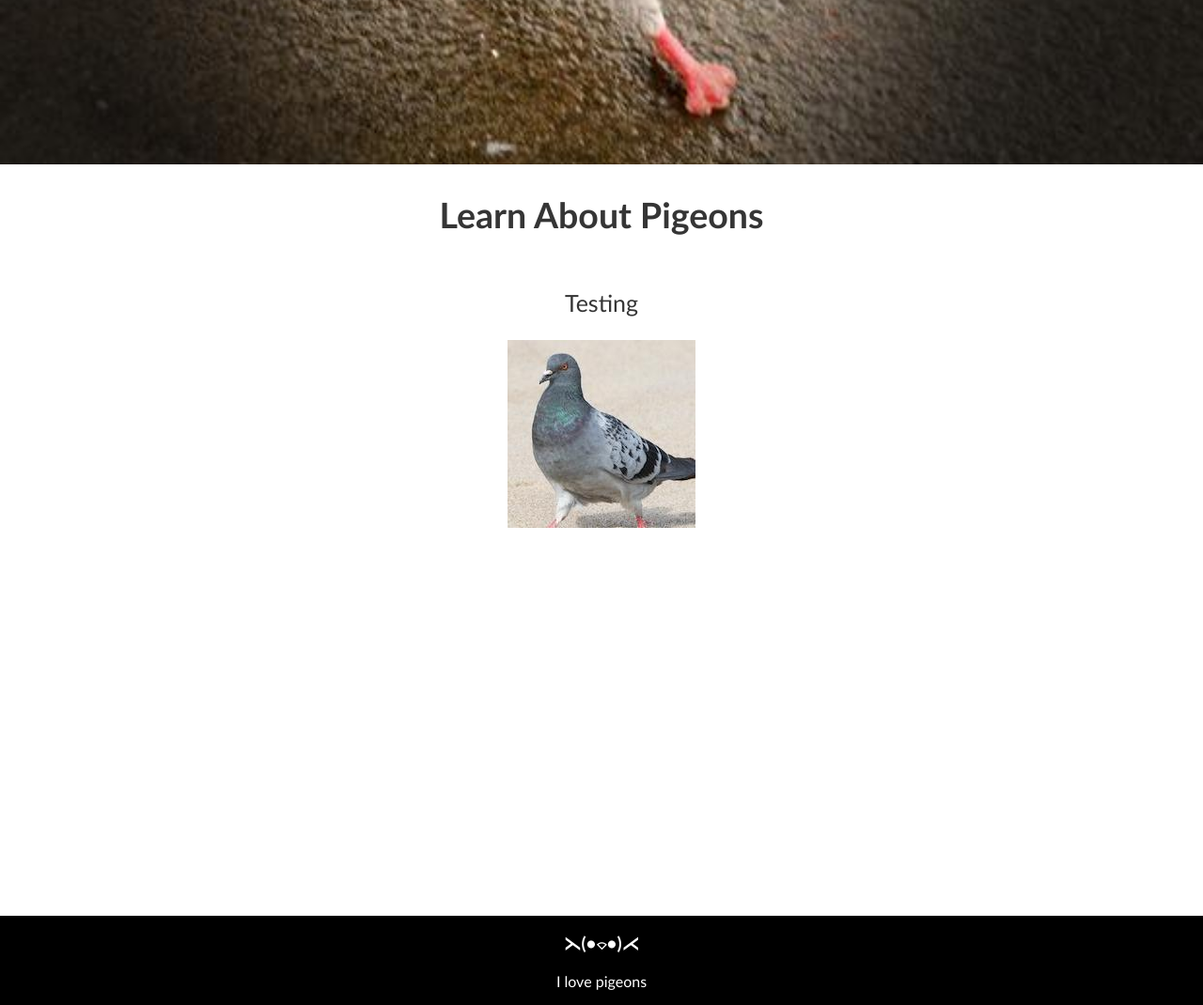
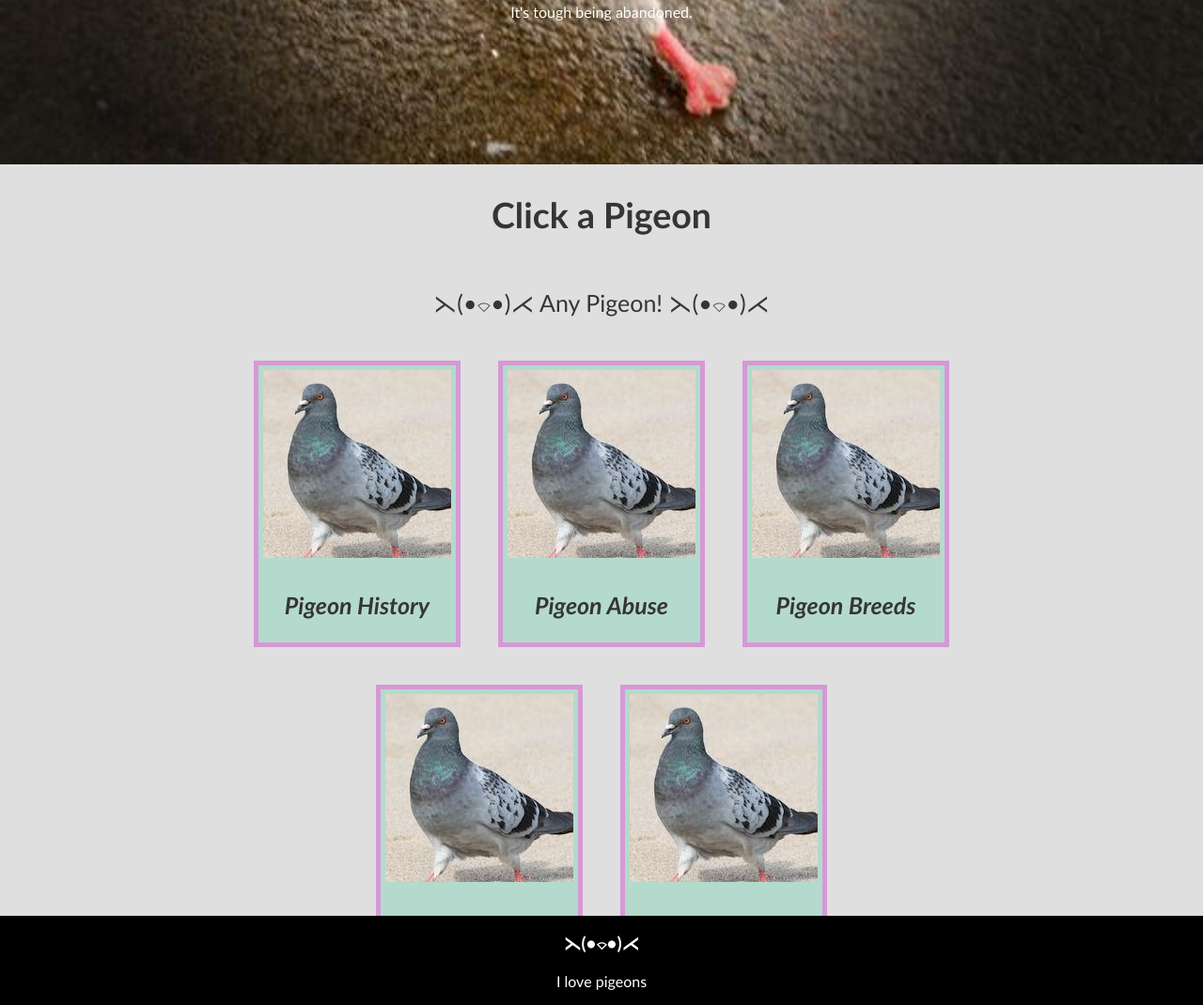
Before and after one commit to mimiJ0/mimiJ0.github.io, a plain HTML site: page index.html in a window 1280 px wide. Shown: the part 1479-2549 px from the top of the page at 94% size. Drawn offline with Linux system fonts and the light colour scheme.

Commit message:
updated files

```diff
--- a/index.html
+++ b/index.html
@@ -36,14 +36,37 @@
 
             <div class="parallaxBG fullPage">
                 <h1>Isn't Easy.</h1>
+                <p>It's tough being abandoned.</p>
             </div>
 
             <div class="lockedScroll">
                 <div class="lockedScrollContent fullPage">
-                    <h2>Learn About Pigeons</h2>
-                    <p>Testing</p>
-                    <div>
+                    <h2>Click a Pigeon</h2>
+                    <p>⋋(•⌔•)⋌ Any Pigeon! ⋋(•⌔•)⋌</p>
+                    <div id="navigation">
+                        <div id="pigeonHistoryID" class="pigeonButtons">
                         <img src="images/rockPigeon.jpg">
+                        <p><b><i>Pigeon History</i></b></p>
+                        </div>
+                         <div id="pigeonAbuseID" class="pigeonButtons">
+                        <img src="images/rockPigeon.jpg">
+                        <p><b><i>Pigeon Abuse</i></b></p>
+                        </div>
+                        <div id="pigeonBreedsID" class="pigeonButtons">
+                        <img src="images/rockPigeon.jpg">
+                        <p><b><i>Pigeon Breeds</i></b></p>
+                        </div>
+                    </div>
+                    <div id="navigation2">
+                         <div id="pigeonUpbringingID" class="pigeonButtons">
+                        <img src="images/rockPigeon.jpg">
+                        <p><b><i>Pigeon Upbringing</i></b></p>
+                        </div>
+                        <div id="minigameID" class="pigeonButtons">
+                        <img src="images/rockPigeon.jpg">
+                        <p><b><i>Mini Game</i></b></p>
+                        </div>
+
                     </div>
                 </div>
             </div>
--- a/styles.css
+++ b/styles.css
@@ -80,24 +80,34 @@ footer {
 }
 
 .lockedScroll {
-  background:white;
+  background: rgb(223, 223, 223);
   flex-basis: 50%;
   max-height: 100vh;
   overflow-y: auto;
   overflow-x: hidden;
   scroll-snap-type: y mandatory;
-  &.proximity {
-      scroll-snap-type: y proximity;
-  }
 }
 
 .lockedScrollContent {
   font-size: 25px;
-  color: rgba(white, .5);
   text-align: center;
   display: flex;
   flex-flow: column;
   word-wrap: break-word;
+  align-items: center;
+}
+
+.pigeonButtons {
+  background: rgb(180, 218, 205);
+  border: 5px solid rgb(213, 153, 213);
+  width: min-content;
+  transition: .5s;
+  cursor: pointer;
+  margin: 20px;
+}
+.pigeonButtons img {margin: 5px;}
+.pigeonButtons:hover {
+  transform: scale(1.1);
 }
 /***********/
 /**IDs**/
@@ -117,6 +127,21 @@ footer {
   border-radius: 50%;
   border: white 10px double;
   cursor: pointer;
+}
+#pigeonHistoryID {
+
+}
+#navigation {
+  max-width: 100%;
+  display: grid;
+  grid-template-columns: 1fr 1fr 1fr;
+  grid-template-rows: auto;
+}
+#navigation2 {
+  max-width: 100%;
+  display: grid;
+  grid-template-columns: 1fr 1fr;
+  grid-template-rows: auto;
 }
 /******/
 /****ANIMATION****/
```
